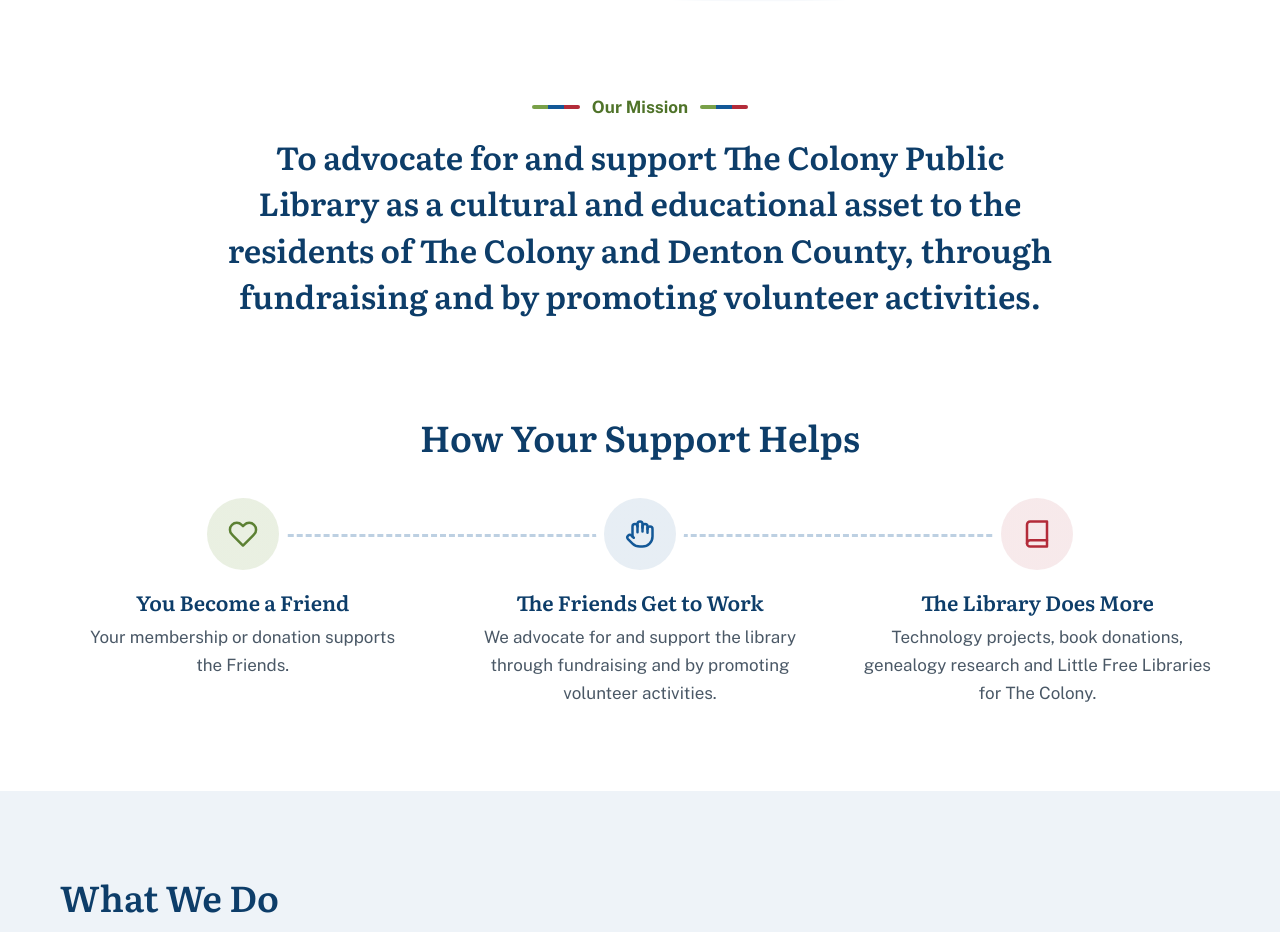
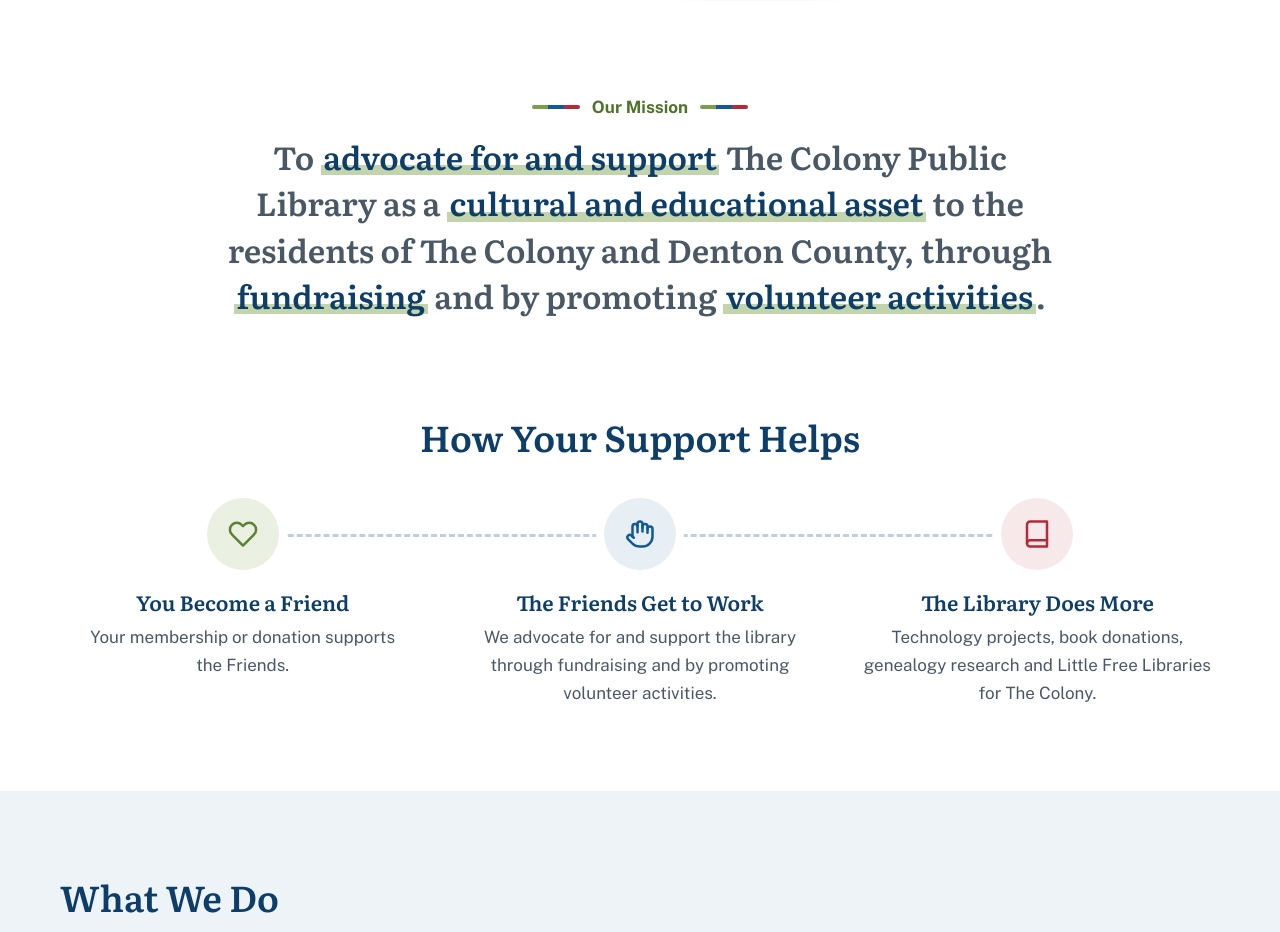
Before and after one commit to jsglisson3/FOTCL, a website: page about.html in a window 1280 px wide. Shown: the part 780-1712 px from the top of the page. Drawn offline with Linux system fonts and the light colour scheme.

Commit message:
update mission

```diff
--- a/about.html
+++ b/about.html
@@ -136,7 +136,7 @@
                 <div class="mission">
                     <h2 class="mission-label"><span class="tri-rule" aria-hidden="true"></span>Our Mission<span class="tri-rule" aria-hidden="true"></span></h2>
                     <blockquote>
-                        <p>To advocate for and support The Colony Public Library as a cultural and educational asset to the residents of The Colony and Denton County, through fundraising and by promoting volunteer activities.</p>
+                        <p>To <strong class="mark">advocate for and support</strong> The Colony Public Library as a <strong class="mark">cultural and educational asset</strong> to the residents of The Colony and Denton County, through <strong class="mark">fundraising</strong> and by promoting <strong class="mark">volunteer activities</strong>.</p>
                     </blockquote>
                 </div>
 
--- a/style.css
+++ b/style.css
@@ -4348,3 +4348,21 @@
         transform: none;
     }
 }
+
+/* ===== Mission: key words get a highlighter stroke =====
+   A soft green band under the words, not a thin line, so they don't look like links */
+.mission-band .mission p {
+    color: var(--ink-soft);   /* the rest of the sentence is softer, so the key words stand out */
+}
+
+.mission .mark {
+    font-weight: inherit;   /* the heading font comes in one weight, so color does the work */
+    color: var(--blue-dark);
+    background-image: linear-gradient(rgba(121, 160, 72, 0.45), rgba(121, 160, 72, 0.45));
+    background-repeat: no-repeat;
+    background-position: 0 88%;
+    background-size: 100% 0.32em;
+    -webkit-box-decoration-break: clone;
+    box-decoration-break: clone;
+    padding: 0 0.08em;
+}
```
